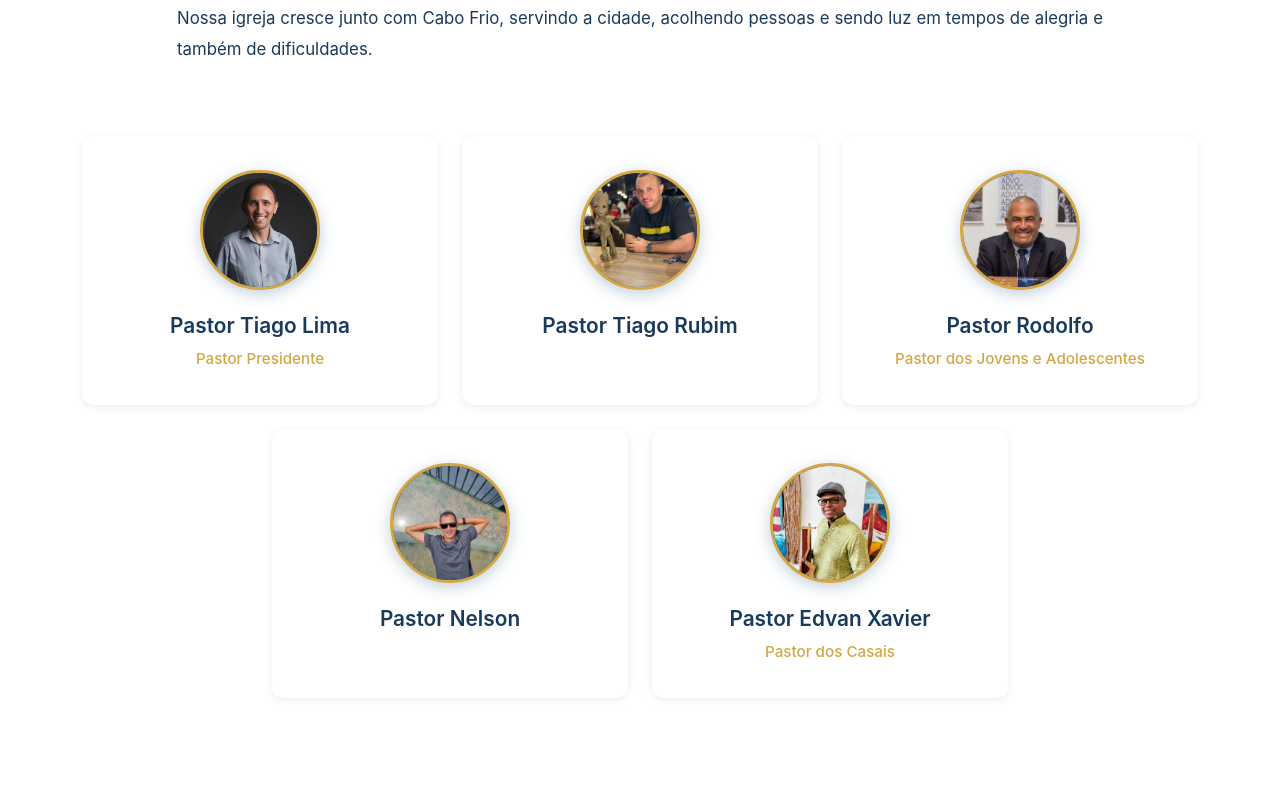
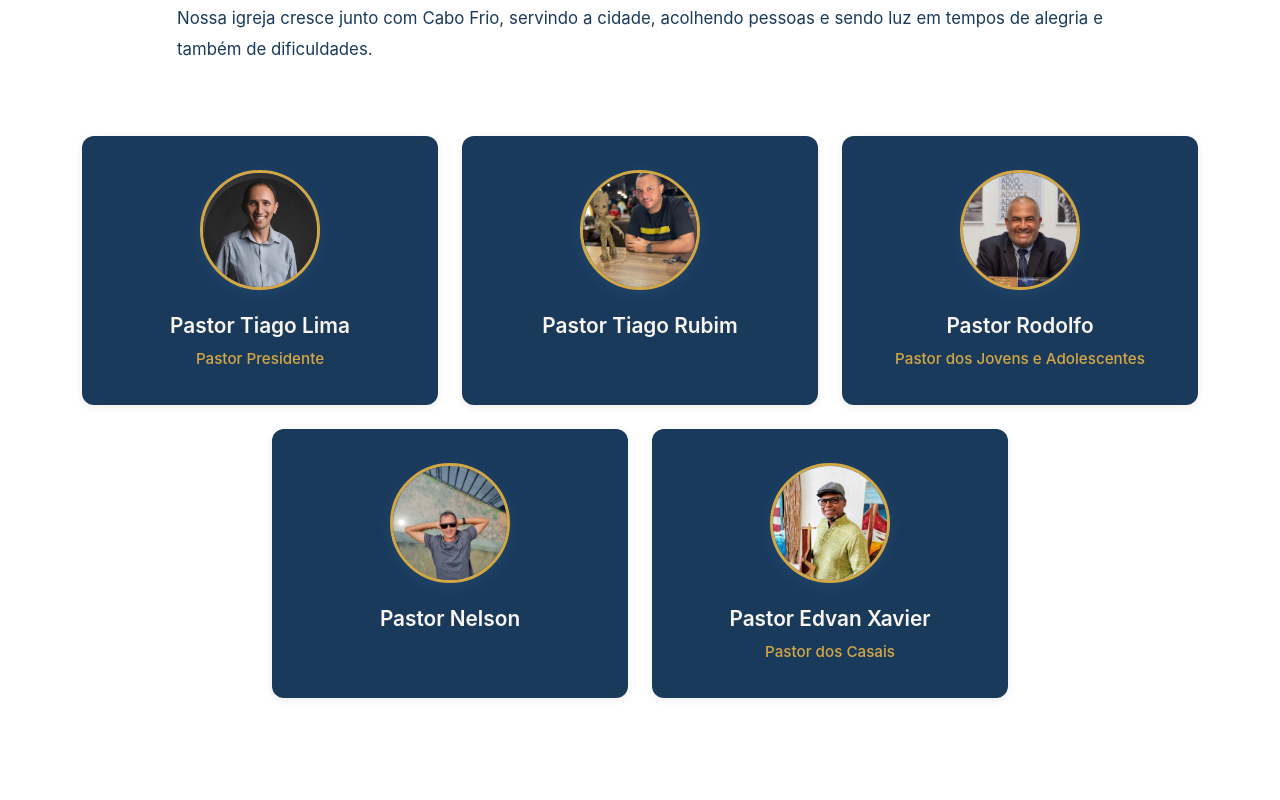
Before and after one commit to Gb1201/site_er, a React (Vite) app in the folder ERTIBCF/: page / in a window 1280 px wide. Shown: the part 2060-2860 px from the top of the page. Built offline with nearby package versions, Linux system fonts and the light colour scheme.

Commit message:
altetrando a cor dos cards

```diff
--- a/ERTIBCF/src/App.css
+++ b/ERTIBCF/src/App.css
@@ -292,7 +292,7 @@ body {
 /* CARDS DE PASTORES */
 
 .pastor-card {
-  background: #ffffff;
+  background: var(--primary-dark);
   border-radius: 12px;
   padding: 2rem 1.5rem;
   text-align: center;
@@ -340,7 +340,7 @@ body {
 .pastor-name {
   font-size: 1.3rem;
   font-weight: 600;
-  color: var(--primary-dark);
+  color: var(--accent-light);
   margin-bottom: 0.5rem;
 }
 
@@ -552,7 +552,7 @@ body {
 /* CARDS DE DIRETORES */
 
 .director-card {
-  background: linear-gradient(135deg, #ffffff 0%, var(--accent-light) 100%);
+  background: linear-gradient(135deg, #ffffff 0%, var(--primary-dark) 1%);
   border-radius: 12px;
   padding: 2rem 1.5rem;
   text-align: center;
@@ -600,7 +600,7 @@ body {
 .director-name {
   font-size: 1.2rem;
   font-weight: 600;
-  color: var(--primary-dark);
+  color: var(--accent-light);
   margin-bottom: 0.5rem;
 }
 
```
